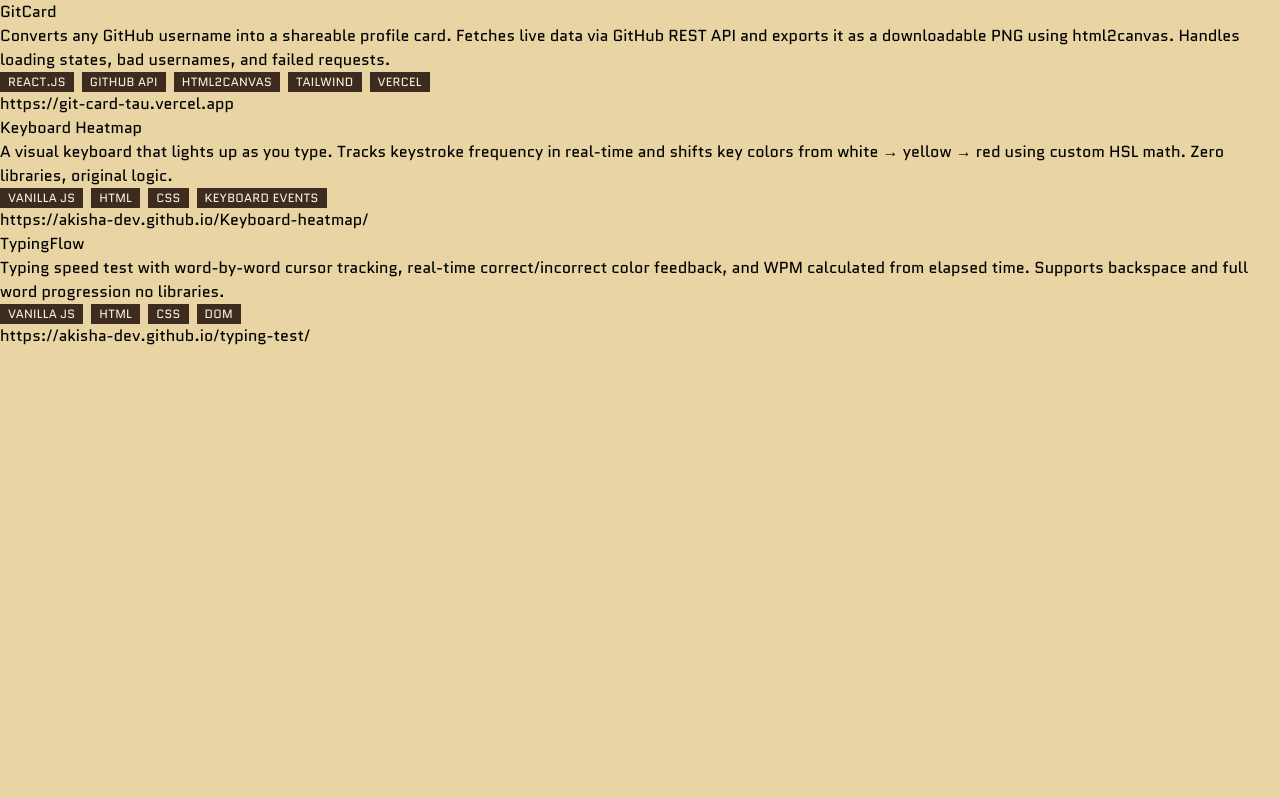
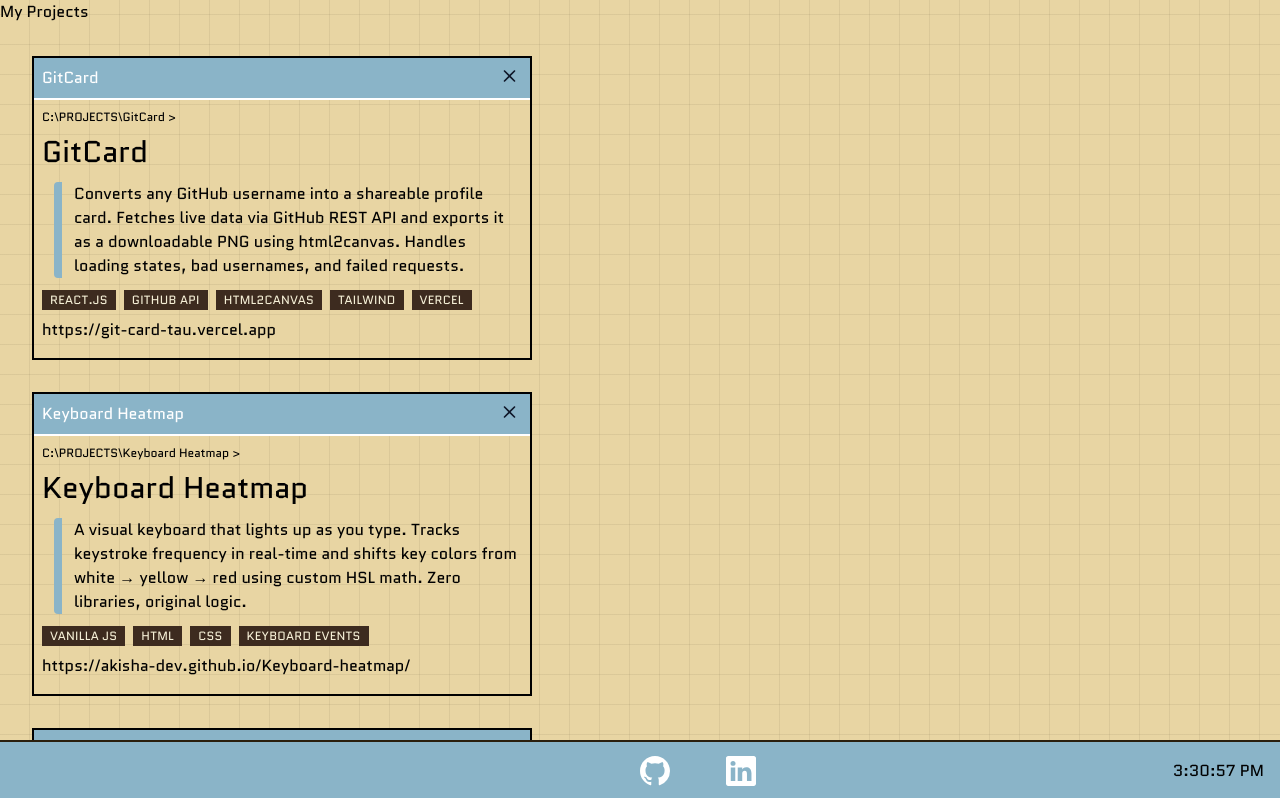
Before and after one commit to akisha-dev/Portfolio, a React (Vite) app: page /projects in a window 1280 px wide. Shown: the top 798 px of the page. Built offline with nearby package versions, Linux system fonts and the light colour scheme; the HTML template or start-up script is replaced by a standard one.

Commit message:
design and layout for projectCards

```diff
--- a/src/components/projectCard.jsx
+++ b/src/components/projectCard.jsx
@@ -1,8 +1,47 @@
+import xIcon from '../assets/x-button.svg'
+
 export function ProjectCard({name, description, skills, live}){
     return(
         <>
-        <h1>{name}</h1>
-        <div>{description}</div>
+        <div
+        className="
+        border-2
+        border-gray
+        m-8
+
+
+        pb-4
+        space-y-2
+        flex
+        flex-col
+        w-[500px]">
+        <div
+        className="
+        flex
+        justify-between
+        p-2
+        border-b-2
+        bg-[#8ab4c8]
+        text-white">{name}
+        <img src={xIcon}
+        className='
+        w-[25px]
+        h-[20px]'></img></div>
+        <div className='
+        pl-2
+        text-[12px]'>
+        C:\PROJECTS\{name} &gt;</div>
+        <div className='pl-2
+        space-y-2'>
+        <h1
+        className='text-3xl'>{name}</h1>
+        <div
+        className="
+        border-l-8
+        rounded-l
+        m-3
+        pl-3
+        border-[#8ab4c8]">{description}</div>
         <div className="flex flex-wrap gap-2">
             {skills.map(s => (
                 <span key={s} className="bg-[#3D2B1F] text-[#F5EFD6] px-2 py-0.5 text-xs uppercase tracking-wide">
@@ -10,7 +49,7 @@
                 </span>
             ))}
         </div>
-        <div>{live}</div>
+        <div>{live}</div></div></div>
         </>
     )
 }
--- a/src/index.css
+++ b/src/index.css
@@ -9,7 +9,7 @@
   min-height: 100vh;
 
   background-image:
-    rerepeating-linear-gradient(
+    repeating-linear-gradient(
       0deg,
       transparent 0px, transparent 29px,
       rgba(42, 31, 14, 0.07) 29px,
--- a/src/pages/projects.jsx
+++ b/src/pages/projects.jsx
@@ -1,7 +1,10 @@
 import { ProjectCard } from "../components/projectCard"
+import {Footer} from '../components/footer'
+
 export function Projects(){
     return (
         <div>
+          <h1>My Projects</h1>
         <div>
         <ProjectCard
         name="GitCard"
@@ -34,6 +37,11 @@
              "CSS", "DOM"]}
 
         live="https://akisha-dev.github.io/typing-test/"></ProjectCard>
-        </div></div>
+        </div>
+         <div>
+          <Footer />
+         </div>
+
+        </div>
 
 )}
```
